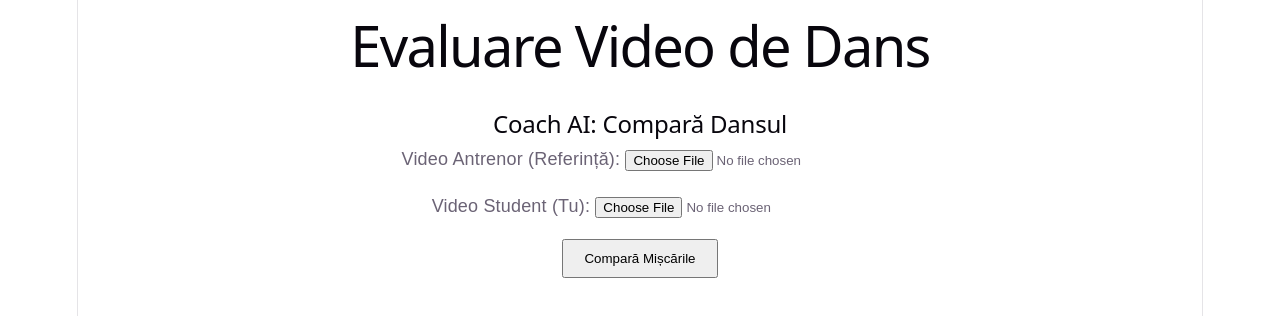
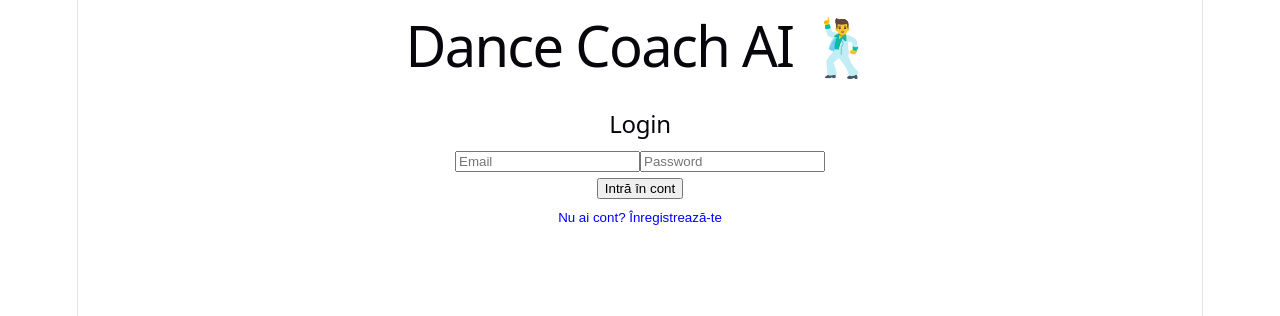
Before and after one commit to alebercu/dance_coach_ai, a React (Vite) app: page / in a window 1280 px wide. Shown: the top 316 px of the page. Built offline with nearby package versions, Linux system fonts and the light colour scheme.

Commit message:
login and register

```diff
--- a/src/App.jsx
+++ b/src/App.jsx
@@ -1,16 +1,23 @@
-import React, { useState } from 'react'
-import VideoUpload from './components/VideoUpload'
-import './App.css'
-
+import React, { useState, useEffect } from 'react';
+import Auth from './components/Auth';
+import VideoUpload from './components/VideoUpload';
 
 function App() {
+  const [token, setToken] = useState(localStorage.getItem('token'));
+
   return (
     <div className="App">
-      <h1>Evaluare Video de Dans</h1>
-      <VideoUpload />
+      <h1>Dance Coach AI 🕺</h1>
+      {!token ? (
+        <Auth setToken={setToken} />
+      ) : (
+        <>
+          <button onClick={() => { localStorage.removeItem('token'); setToken(null); }}>Logout</button>
+          <VideoUpload />
+        </>
+      )}
     </div>
-  )
-
+  );
 }
 
-export default App
+export default App;
--- /dev/null
+++ b/src/components/Auth.jsx
@@ -0,0 +1,43 @@
+import React, { useState } from 'react';
+import axios from 'axios';
+
+const Auth = ({ setToken }) => {
+  const [isLogin, setIsLogin] = useState(true);
+  const [formData, setFormData] = useState({ username: '', email: '', password: '' });
+
+  const handleSubmit = async (e) => {
+    e.preventDefault();
+    const endpoint = isLogin ? '/login' : '/register';
+    try {
+      const res = await axios.post(`http://localhost:5000${endpoint}`, formData);
+      if (isLogin) {
+        localStorage.setItem('token', res.data.access_token);
+        setToken(res.data.access_token);
+      } else {
+        alert("Cont creat! Acum te poți loga.");
+        setIsLogin(true);
+      }
+    } catch (err) {
+      alert("Eroare: " + err.response.data.error);
+    }
+  };
+
+  return (
+    <div style={{ maxWidth: '400px', margin: 'auto', padding: '20px' }}>
+      <h2>{isLogin ? 'Login' : 'Register'}</h2>
+      <form onSubmit={handleSubmit}>
+        {!isLogin && (
+          <input type="text" placeholder="Username" onChange={e => setFormData({...formData, username: e.target.value})} required />
+        )}
+        <input type="email" placeholder="Email" onChange={e => setFormData({...formData, email: e.target.value})} required />
+        <input type="password" placeholder="Password" onChange={e => setFormData({...formData, password: e.target.value})} required />
+        <button type="submit">{isLogin ? 'Intră în cont' : 'Creează cont'}</button>
+      </form>
+      <button onClick={() => setIsLogin(!isLogin)} style={{ background: 'none', border: 'none', color: 'blue', cursor: 'pointer', marginTop: '10px' }}>
+        {isLogin ? 'Nu ai cont? Înregistrează-te' : 'Ai deja cont? Loghează-te'}
+      </button>
+    </div>
+  );
+};
+
+export default Auth;
```
Also changed, not shown: 1 other file (tests, documents, lock files or other folders).
